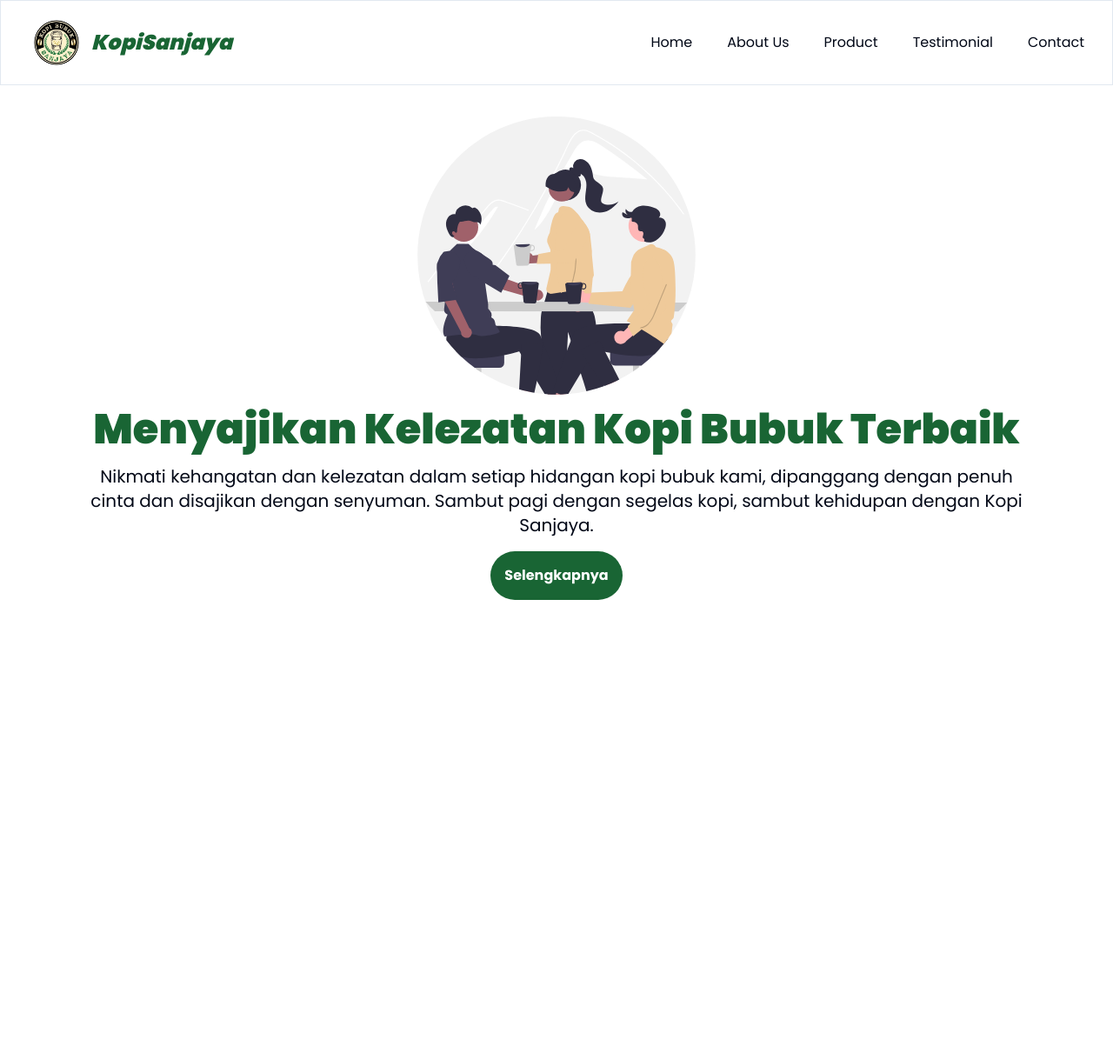
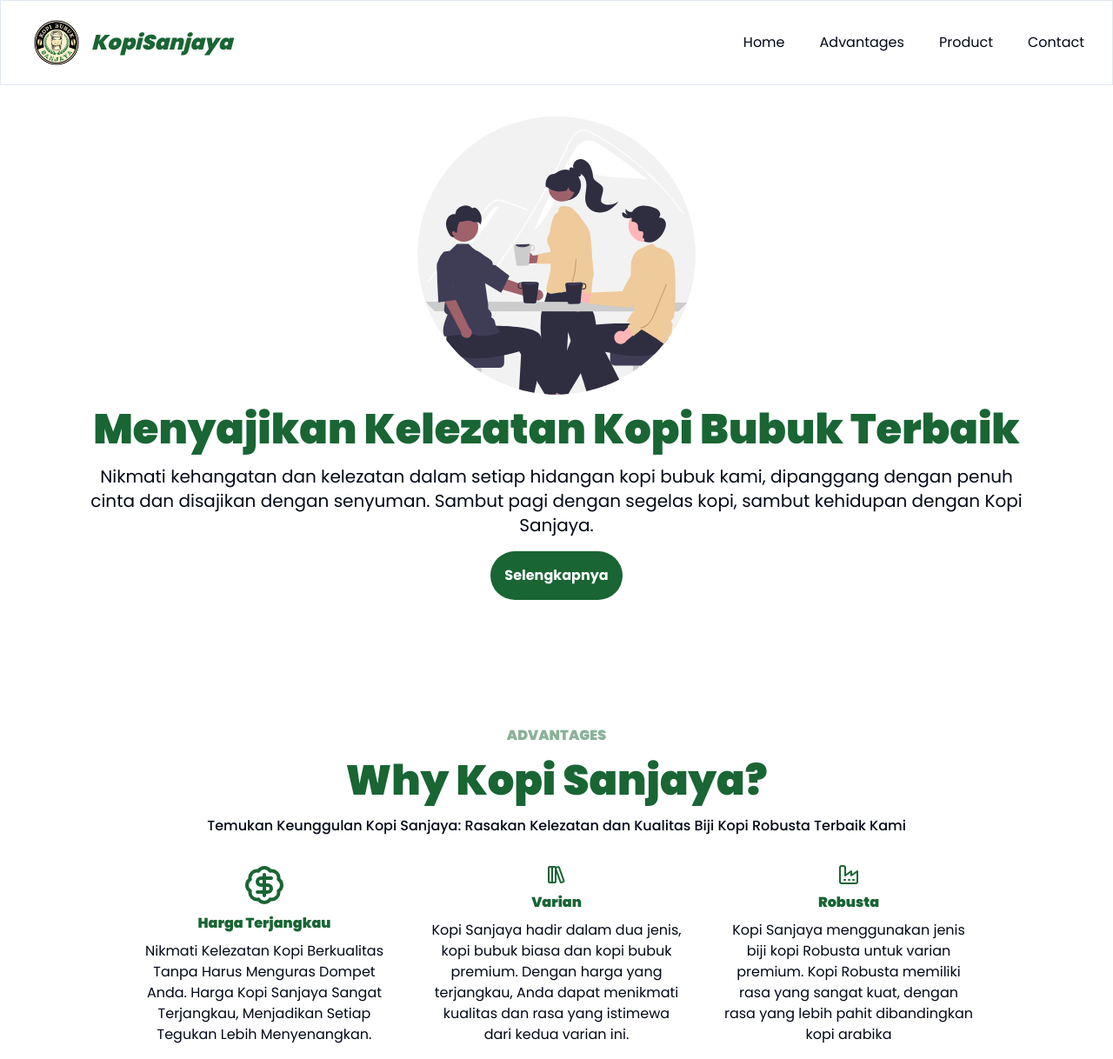
Before and after one commit to richardMarcell/kopi-sanjaya, a Next.js app: page / in a window 1280 px wide. Shown: the whole page at 87% size. Before the commit the page ends 800 px from the top, so only its background shows below. Built offline with nearby package versions, Linux system fonts and the light colour scheme.

Commit message:
feat: imoplement advantages section

```diff
--- /dev/null
+++ b/app/(public)/_components/home-section.tsx
@@ -0,0 +1,29 @@
+import Image from "next/image";
+
+export default function HomeSection() {
+  return (
+    <section className="flex items-center flex-col-reverse p-4 gap-4 mt-5">
+      <div className="flex flex-col items-center gap-4">
+        <h1 className="font-black md:text-4xl lg:text-5xl text-3xl text-green text-center">
+          Menyajikan Kelezatan Kopi Bubuk Terbaik
+        </h1>
+        <p className="text-center text-sm md:text-lg lg:text-xl lg:px-20">
+          Nikmati kehangatan dan kelezatan dalam setiap hidangan kopi bubuk
+          kami, dipanggang dengan penuh cinta dan disajikan dengan senyuman.
+          Sambut pagi dengan segelas kopi, sambut kehidupan dengan Kopi Sanjaya.
+        </p>
+        <button className="p-4 font-bold bg-green hover:opacity-80 text-white rounded-full">
+          Selengkapnya
+        </button>
+      </div>
+      <Image
+        width={0}
+        height={0}
+        src={"/images/heroes-ornament.svg"}
+        alt="heroes ornament"
+        sizes="100%"
+        className="w-[350px] h-[320px]"
+      />
+    </section>
+  );
+}
--- a/app/(public)/_components/navbar.tsx
+++ b/app/(public)/_components/navbar.tsx
@@ -36,17 +36,11 @@ export default function NavBar() {
         <Link className="hover:font-bold hover:text-green" href={"#home"}>
           Home
         </Link>
-        <Link className="hover:font-bold hover:text-green" href={"#about"}>
-          About Us
+        <Link className="hover:font-bold hover:text-green" href={"#home"}>
+          Advantages
         </Link>
         <Link className="hover:font-bold hover:text-green" href={"#product"}>
           Product
-        </Link>
-        <Link
-          className="hover:font-bold hover:text-green"
-          href={"#testimonial"}
-        >
-          Testimonial
         </Link>
         <Link className="hover:font-bold hover:text-green" href={"#contact"}>
           Contact
--- a/app/(public)/page.tsx
+++ b/app/(public)/page.tsx
@@ -1,34 +1,64 @@
-import Image from "next/image";
+import { BadgeIcon } from "@radix-ui/react-icons";
+import HomeSection from "./_components/home-section";
+import { BadgeDollarSignIcon, Factory, LibraryBig } from "lucide-react";
 
 export default function Home() {
   return (
     <>
       {/* Heroes Section Or Home Start*/}
-      <section className="flex items-center flex-col-reverse p-4 gap-4 mt-5">
-        <div className="flex flex-col items-center gap-4">
-          <h1 className="font-black md:text-4xl lg:text-5xl text-3xl text-green text-center">
-            Menyajikan Kelezatan Kopi Bubuk Terbaik
-          </h1>
-          <p className="text-center text-sm md:text-lg lg:text-xl lg:px-20">
-            Nikmati kehangatan dan kelezatan dalam setiap hidangan kopi bubuk
-            kami, dipanggang dengan penuh cinta dan disajikan dengan senyuman.
-            Sambut pagi dengan segelas kopi, sambut kehidupan dengan Kopi
-            Sanjaya.
-          </p>
-          <button className="p-4 font-bold bg-green hover:opacity-80 text-white rounded-full">
-            Selengkapnya
-          </button>
+      <HomeSection />
+      {/* Heroes Section Or Home End*/}
+
+      {/* Advantages Section Start */}
+      <section className="mt-32 space-y-4">
+        <p className="font-black text-center text-green opacity-50">
+          ADVANTAGES
+        </p>
+        <h1 className="text-center font-black text-3xl lg:text-5xl text-green">
+          Why Kopi Sanjaya?
+        </h1>
+        <p className="text-center font-medium px-8">
+          Temukan Keunggulan Kopi Sanjaya: Rasakan Kelezatan dan Kualitas Biji
+          Kopi Robusta Terbaik Kami
+        </p>
+        <div className="flex gap-4 justify-center flex-wrap">
+          <div className="p-4 flex flex-col items-center rounded-xl w-80 h-60 gap-2">
+            <BadgeDollarSignIcon size={50} className="text-green" />
+            <h1 className="font-black text-green">Harga Terjangkau</h1>
+            <p className="text-center">
+              Nikmati Kelezatan Kopi Berkualitas Tanpa Harus Menguras Dompet
+              Anda. Harga Kopi Sanjaya Sangat Terjangkau, Menjadikan Setiap
+              Tegukan Lebih Menyenangkan.
+            </p>
+          </div>
+          <div className="p-4 flex flex-col items-center rounded-xl w-80 h-60 gap-2">
+            <LibraryBig size={50} className="text-green" />
+            <h1 className="font-black text-green">Varian</h1>
+            <p className="text-center">
+              Kopi Sanjaya hadir dalam dua jenis, kopi bubuk biasa dan kopi
+              bubuk premium. Dengan harga yang terjangkau, Anda dapat menikmati
+              kualitas dan rasa yang istimewa dari kedua varian ini.
+            </p>
+          </div>
+          <div className="p-4 flex flex-col items-center rounded-xl w-80 h-60 gap-2">
+            <Factory size={50} className="text-green" />
+            <h1 className="font-black text-green">Robusta</h1>
+            <p className="text-center">
+              Kopi Sanjaya menggunakan jenis biji kopi Robusta untuk varian
+              premium. Kopi Robusta memiliki rasa yang sangat kuat, dengan rasa
+              yang lebih pahit dibandingkan kopi arabika
+            </p>
+          </div>
         </div>
-        <Image
-          width={0}
-          height={0}
-          src={"/images/heroes-ornament.svg"}
-          alt="heroes ornament"
-          sizes="100%"
-          className="w-[350px] h-[320px]"
-        />
       </section>
-      {/* Heroes Section Or Home End*/}
+      {/* Advantages Section End */}
+
+      {/* Product Section Start */}
+      <section></section>
+      {/* Product Section End */}
+      {/* Product Section Start */}
+      <section></section>
+      {/* Product Section End */}
     </>
   );
 }
--- a/package.json
+++ b/package.json
@@ -12,6 +12,7 @@
     "@radix-ui/react-icons": "^1.3.0",
     "class-variance-authority": "^0.7.0",
     "clsx": "^2.1.0",
+    "lucide-react": "^0.364.0",
     "next": "14.1.4",
     "react": "^18",
     "react-dom": "^18",
```
Also changed, not shown: 2 other files (tests, documents, lock files or other folders).
